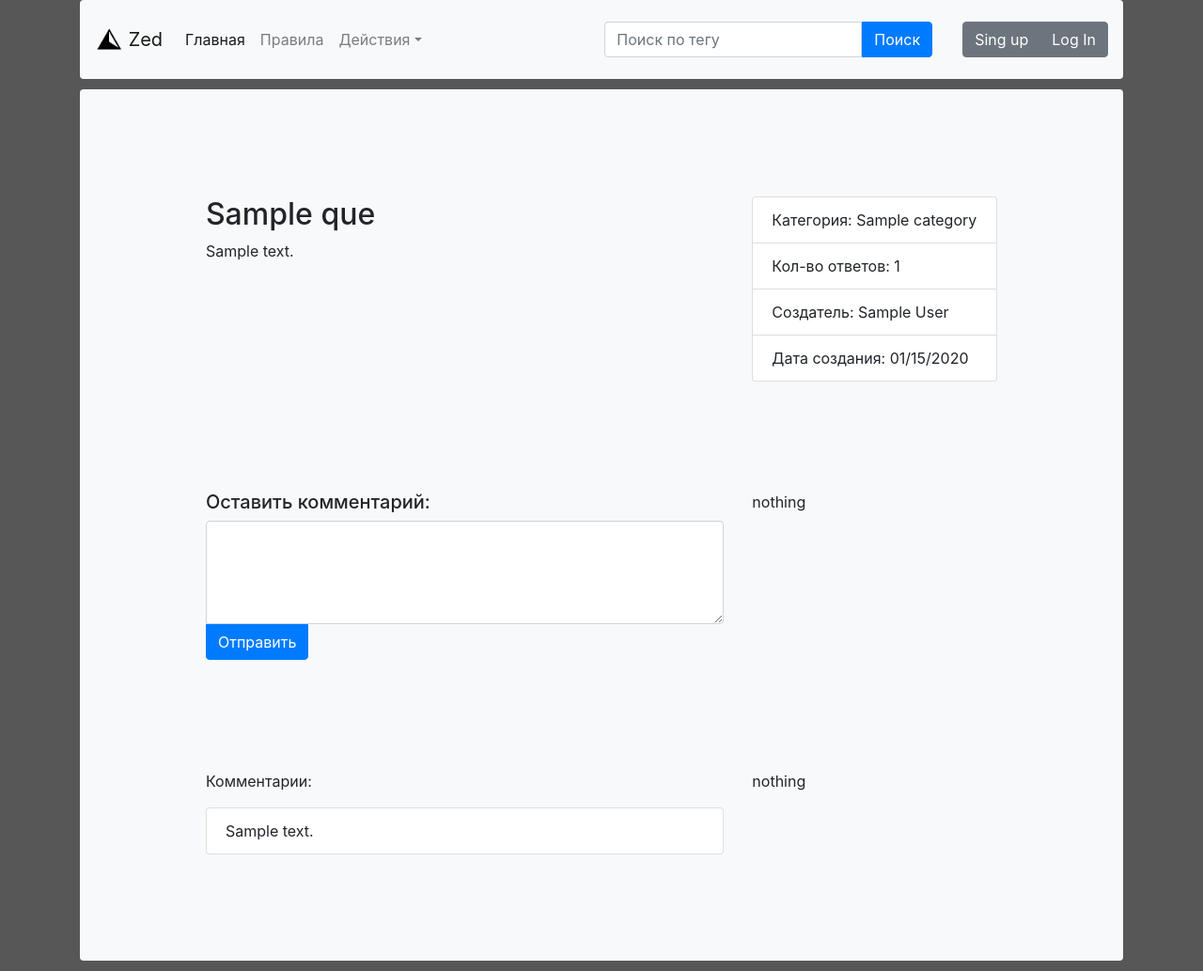
After one commit to dmitrii1011sg/forum_flask, a Flask app: page /question?id=1 in a window 1280 px wide. The commit adds this page. Shown: the whole page at 94% size. Run offline with Flask 2, Linux system fonts and the light colour scheme; tables that the repository leaves empty hold one stand-in row (values such as "Sample post"); some libraries are stand-ins or nearby versions.

Commit message:
page question/new db tools/add comments/info for questions

```diff
--- a/db_work.py
+++ b/db_work.py
@@ -1,6 +1,7 @@
 from sqlalchemy import and_
 
 from data.category import Category
+from data.comments import Comment
 from data.question import Question
 from data.users import User
 from tools import created_diaposon
@@ -24,6 +25,13 @@ class DataBaseTool:
                        user_id=user_id,
                        category_id=self.db_sess.query(Category).filter(Category.name == category).first().id)
         self.db_sess.add(que)
+        self.db_sess.commit()
+
+    def create_comment(self, user_id, question_id, content):
+        comment = Comment(content=content,
+                          user_id=user_id,
+                          que_id=question_id)
+        self.db_sess.add(comment)
         self.db_sess.commit()
 
     def create_user(self, name, lastname, login, about, password) -> bool:
@@ -52,6 +60,10 @@ class DataBaseTool:
             items_query = items_query.order_by(Question.id.desc())
         return items_query
 
+    def get_questions_id(self, id):
+        question = self.db_sess.query(Question).filter(Question.id == id).first()
+        return question
+
     def get_diapason_query(self, query, num_page, col_el_page):
         diapason = (num_page-1)*col_el_page, (num_page-1)*col_el_page+col_el_page
         question_list = list()
--- /dev/null
+++ b/flask_forms/comment_form.py
@@ -0,0 +1,8 @@
+from flask_wtf import FlaskForm
+from wtforms import PasswordField, StringField, TextAreaField, SubmitField, EmailField
+from wtforms.validators import DataRequired
+
+
+class CommentForm(FlaskForm):
+    comment_text = TextAreaField('Комментарий')
+    submit = SubmitField('Отправить')
--- a/main.py
+++ b/main.py
@@ -11,6 +11,7 @@ from data.question import Question
 from data.category import Category
 from data.users import User
 from db_work import DataBaseTool
+from flask_forms.comment_form import CommentForm
 from flask_forms.create_question_form import QuestionForm
 from flask_forms.login_form import LoginUserForm
 from flask_forms.register_form import RegisterForm
@@ -163,15 +164,6 @@ def search_page():
     category = request.args.get('category')
     items_que = data_tool.get_questions_category(category)
     items_que = data_tool.get_diapason_query(items_que, int(page_number), 2)
-    # db_sess = db_session.create_session()
-    # col_que = db_sess.query(Question).join(Category).filter(Category.name == category).count()
-    # diapason = created_diaposon(int(page_number), col_que, 20)
-    #
-    # items_que = db_sess.query(Question).join(Category).filter(
-    #     and_(Question.id > diapason[0],
-    #          Question.id <= diapason[1],
-    #          Category.name == category
-    #          )).order_by(Question.id.desc())
 
     context['form_search'] = form_search
     context['page_number'] = int(page_number)
@@ -182,6 +174,31 @@ def search_page():
         return render_template('questions_list_temp.html', context=context)
 
     return render_template('questions_list_temp.html', context=context)
+
+
+@app.route('/question', methods=['GET', 'POST'])
+def question_page():
+    id = request.args.get('id')
+    data_tool = DataBaseTool(db_session.create_session())  # tools for db
+    context = create_context(title_page=f'Вопрос №{id}', href='/question')
+
+    form_search = SearchForm()
+    if form_search.validate_on_submit() and form_search.category_search.data:
+        return redirect(f'/search?category={form_search.category_search.data}&page=1')
+
+    form = CommentForm()  # create questions form
+
+    if form.validate_on_submit():  # form validate on submit
+        data_tool.create_comment(content=form.comment_text.data,
+                                 user_id=flask_login.current_user.id,
+                                 question_id=id)
+        return redirect(f'/question?id={id}')
+
+    context['form_search'] = form_search
+    context['form'] = form
+    context['question'] = data_tool.get_questions_id(id)
+    context['db_sess'] = db_session.create_session()
+    return render_template('questions_page_temp.html', context=context)
 
 
 def main():
--- /dev/null
+++ b/static/comment.css
@@ -0,0 +1,20 @@
+.form-comment{
+  width: 100%;
+  margin: auto;
+}
+
+.form-comment .form-control {
+  position: relative;
+  box-sizing: border-box;
+  height: auto;
+  font-size: 16px;
+}
+
+.form-comment input[type="submit"] {
+  border-top-left-radius: 0;
+  border-top-right-radius: 0;
+}
+
+.form-comment textarea {
+  border-bottom-left-radius: 0;
+}
--- a/static/style.css
+++ b/static/style.css
@@ -12,3 +12,13 @@
 .navbar .btn-login{
     margin-left: 32px;
 }
+
+.form-search input[type="text search-line"] {
+  border-top-right-radius: 0;
+  border-bottom-right-radius: 0;
+}
+
+.form-search input[type="submit"] {
+  border-top-left-radius: 0;
+  border-bottom-left-radius: 0;
+}
--- a/templates/base_temp.html
+++ b/templates/base_temp.html
@@ -11,6 +11,7 @@
     <link href="{{ url_for('static', filename='signin.css') }}" rel="stylesheet">
     <link href="{{ url_for('static', filename='signup.css') }}" rel="stylesheet">
     <link href="{{ url_for('static', filename='createquestion.css') }}" rel="stylesheet">
+    <link href="{{ url_for('static', filename='comment.css') }}" rel="stylesheet">
     <title>{{ context.title_page }}</title>
 </head>
 <body style="background-color: #575757;">
@@ -42,11 +43,14 @@
                           </div>
                     </li>
                 </ul>
-                <form class="form-inline my-2 my-md-0" action="" method="post" novalidate>
+                <form class="form-inline my-2 my-md-0 row form-search" style="margin:0px; padding:0px;" action="" method="post" novalidate>
                     {{ context.form_search.hidden_tag() }}
-<!--                    <input class="form-control" type="text" placeholder="Поиск по тегу" aria-label="Search">-->
-                    {{ context.form_search.category_search(class="form-control", type="text", placeholder="Поиск по тегу")}}
-                    {{ context.form_search.submit(class="btn btn-sm btn-primary btn-block", type="submit") }}
+                    <div class="col-auto" style="margin:0px; padding:0px;">
+                        {{ context.form_search.category_search(class="form-control", type="text search-line", placeholder="Поиск по тегу") }}
+                    </div>
+                    <div class="col-auto" style="margin:0px; padding:0px;">
+                        {{ context.form_search.submit(class="btn btn-primary btn-block", type="submit") }}
+                    </div>
                 </form>
                 <div class="form-inline my-2 my-md-0">
                     {% if current_user.is_authenticated %}
--- /dev/null
+++ b/templates/questions_page_temp.html
@@ -0,0 +1,78 @@
+{% extends "base_temp.html" %}
+
+{% block content %}
+<div class="row bg-light">
+    {% if context.question %}
+        <div class="container">
+            <div class="row">
+                <div class="col-md-8">
+                    <h2>{{ context.question.title }}</h2>
+                    <p>{{ context.question.content }}</p>
+                </div>
+
+                <div class="col-6 col-md-4">
+                    <ul class="list-group list-group-light">
+                          <li class="list-group-item">
+                              Категория: {{ context.question.category.name }}
+                          </li>
+                          <li class="list-group-item">
+                              Кол-во ответов:
+                              {{ context.db_sess.query(context.Comment).filter(context.Comment.que_id == context.question.id).count() }}
+                          </li>
+                          <li class="list-group-item">
+                              Создатель: {{ context.question.user.name }}
+                          </li>
+                          <li class="list-group-item">
+                              Дата создания: {{ context.question.get_data() }}
+                          </li>
+                    </ul>
+                </div>
+            </div>
+        </div>
+
+        <div class="container">
+            <div class="row">
+                <div class="col-md-8">
+                    <form class="form-comment" action="" method="post" novalidate>
+                        {{ context.form.hidden_tag() }}
+
+                        <h5>Оставить комментарий:</h5>
+
+                        {{ context.form.comment_text(class="form-control", rows="4") }}
+                        {{ context.form.submit(class="btn btn-primary", type="submit") }}
+                    </form>
+                </div>
+
+                <div class="col-6 col-md-4">
+                    nothing
+                </div>
+            </div>
+        </div>
+
+        <div class="container">
+            <div class="row">
+                <div class="col-md-8">
+                    {% if context.question.comm %}
+                        <p>Комментарии:</p>
+                        <ul class="list-group list-group-light">
+                            {% for item in context.question.comm %}
+                                <li class="list-group-item">
+                                    {{ item.content }}
+                                </li>
+                            {% endfor %}
+                        </ul>
+                    {% else %}
+                        <p>Комментарии отсутствуют</p>
+                    {% endif %}
+                </div>
+
+                <div class="col-6 col-md-4">
+                    nothing
+                </div>
+            </div>
+        </div>
+    {% else %}
+        <h2>Данного вопроса не существует</h2>
+    {% endif %}
+</div>
+{% endblock %}
--- a/tools.py
+++ b/tools.py
@@ -9,6 +9,7 @@ def create_context(title_page='None', href='/'):
         'form': False,
         'form_search': False,
         'items_que': False,
+        'question': False,
         'Comment': Comment,
         'randint': random.randint,
         'href': href
```
Also changed, not shown: templates/questions_list_temp.html (+0 -13 lines).
